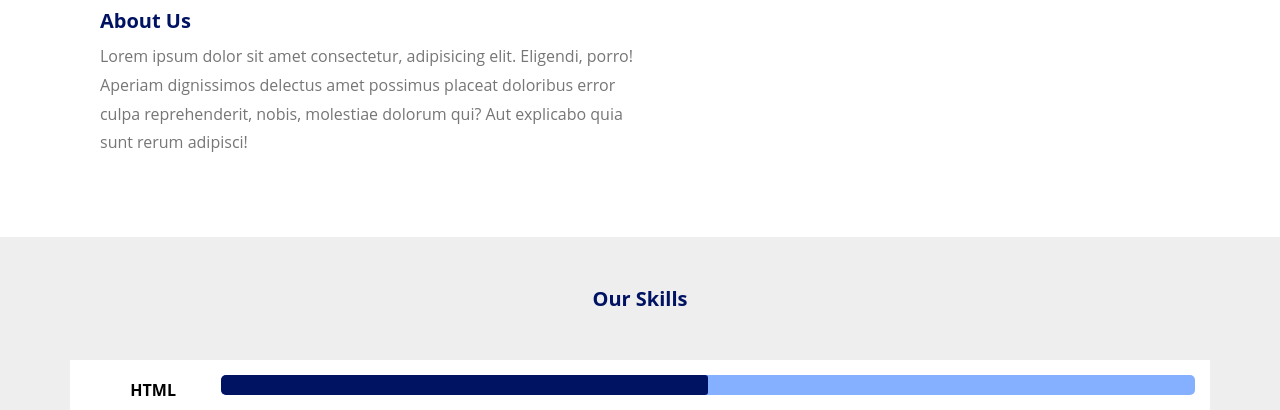
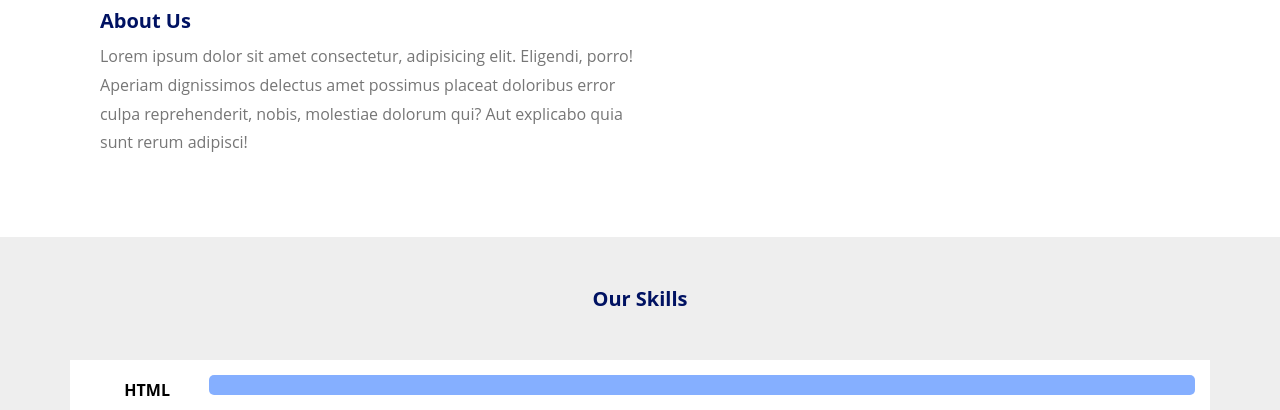
Before and after one commit to mahmoud-abu-attiya/landing-page, a plain HTML site: page index.html in a window 1280 px wide. Shown: the part 871-1281 px from the top of the page. Drawn offline with Linux system fonts and the light colour scheme.

Commit message:
Update style.css

```diff
--- a/style.css
+++ b/style.css
@@ -198,7 +198,7 @@ body{font-family: 'Open Sans', sans-serif;}
 }
 .skills .skills-box .skills-progress{
     height:20px;
-    width:calc(100% - 110px);/*testtttt*/
+    width:100%;/*testtttt*/
     background-color:var(--main--overlay);
     border-radius:5px;
     position:relative;
@@ -209,7 +209,7 @@ body{font-family: 'Open Sans', sans-serif;}
     left:0;
     top:0;
     height:100%;
-    width:50%;
+    width:0px;
     background-color:var(--main--color);
     border-radius:3px;
 }
```
